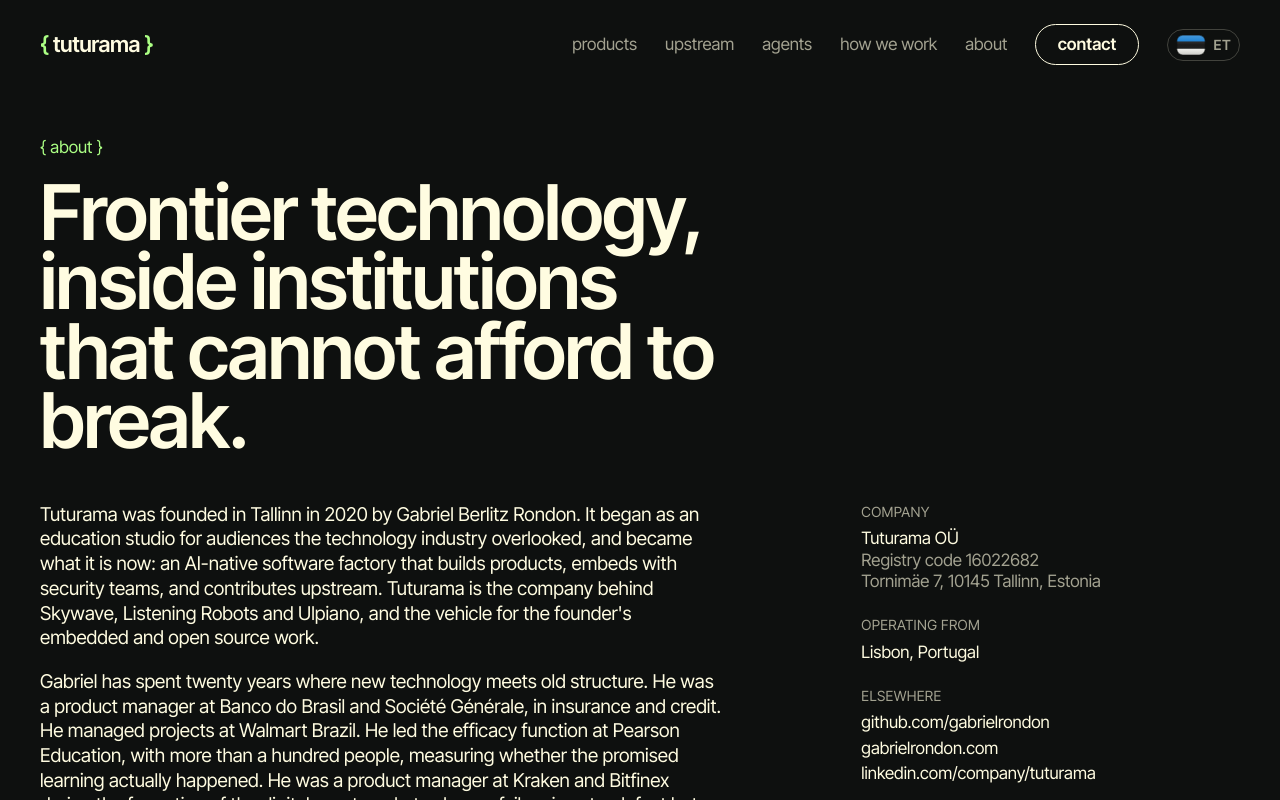
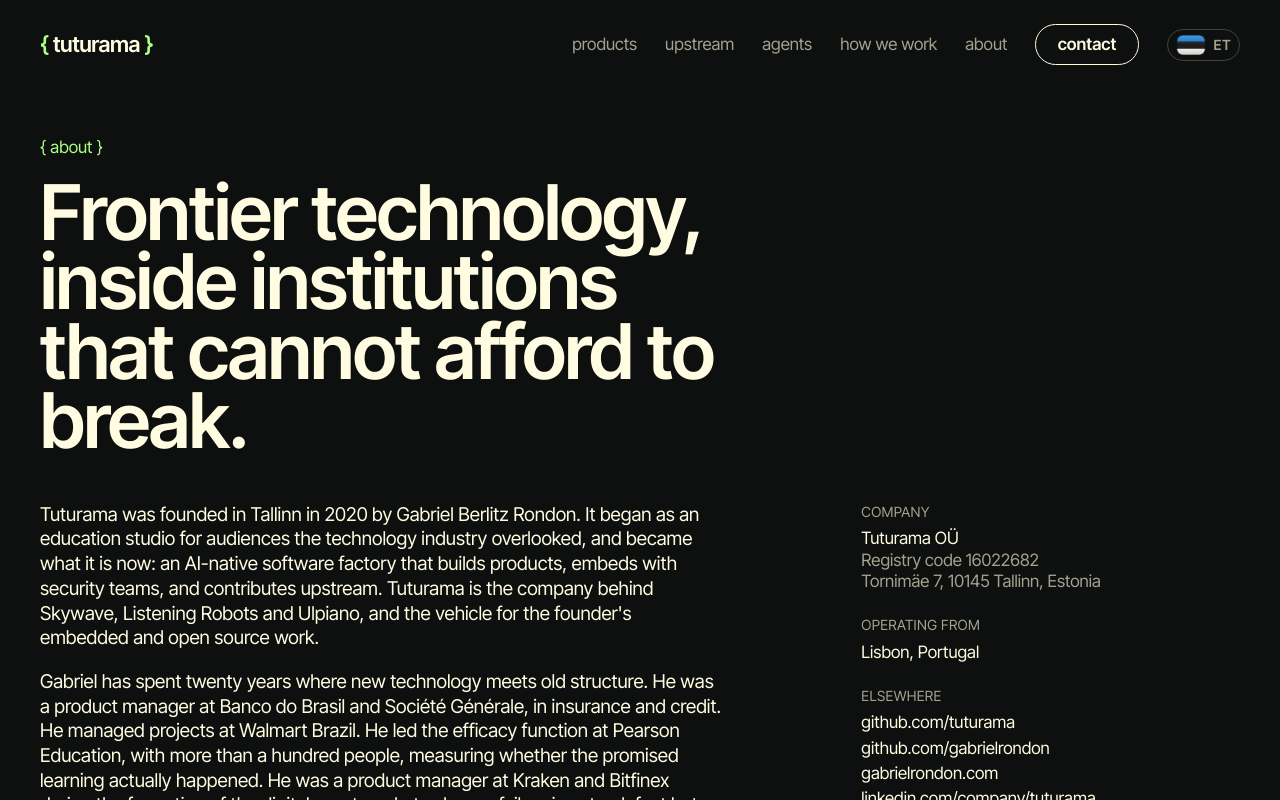
Before and after one commit to gabrielrondon/tuturama, a Next.js app: page /about in a window 1280 px wide. Shown: the top 800 px of the page. Built offline with nearby package versions, Linux system fonts and the light colour scheme.

Commit message:
Point GitHub links to the tuturama organisation

```diff
--- a/components/pages/about.tsx
+++ b/components/pages/about.tsx
@@ -29,6 +29,9 @@
             <p className="mt-2 text-cream">{t.lisbon}</p>
             <p className="mt-6 text-[14px] uppercase tracking-wide">{t.elsewhere}</p>
             <p className="mt-2 flex flex-col gap-1">
+              <a href="https://github.com/tuturama" className="text-cream">
+                github.com/tuturama
+              </a>
               <a href="https://github.com/gabrielrondon" className="text-cream">
                 github.com/gabrielrondon
               </a>
--- a/components/ui.tsx
+++ b/components/ui.tsx
@@ -139,7 +139,7 @@
           <Link href={href(lang, "/archive")} className="text-cream-dim no-underline hover:text-cream">
             {t.nav.archive}
           </Link>
-          <a href="https://github.com/gabrielrondon" className="text-cream-dim no-underline hover:text-cream">
+          <a href="https://github.com/tuturama" className="text-cream-dim no-underline hover:text-cream">
             {t.nav.github}
           </a>
           <a href="https://gabrielrondon.com" className="text-cream-dim no-underline hover:text-cream">
```
